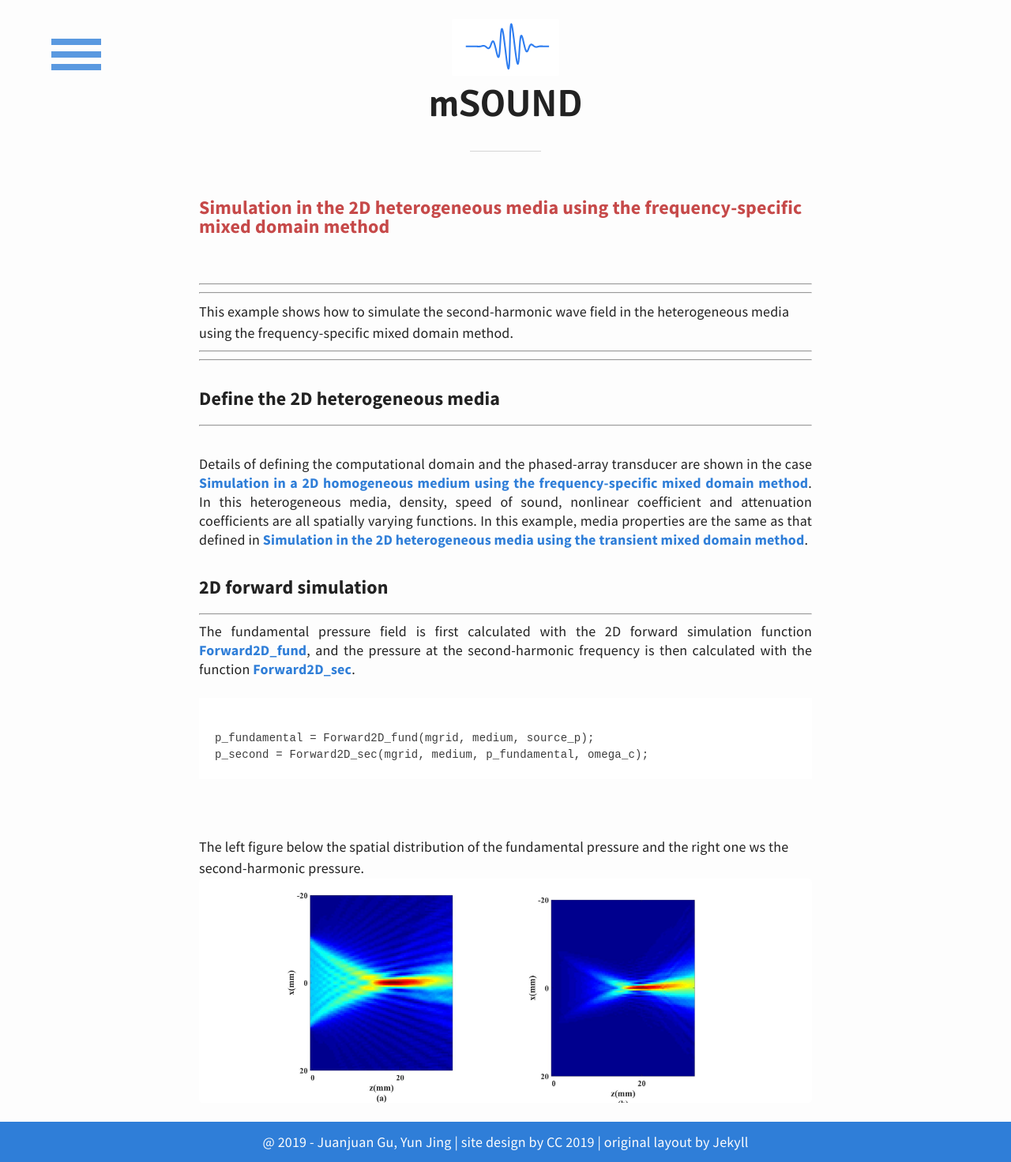
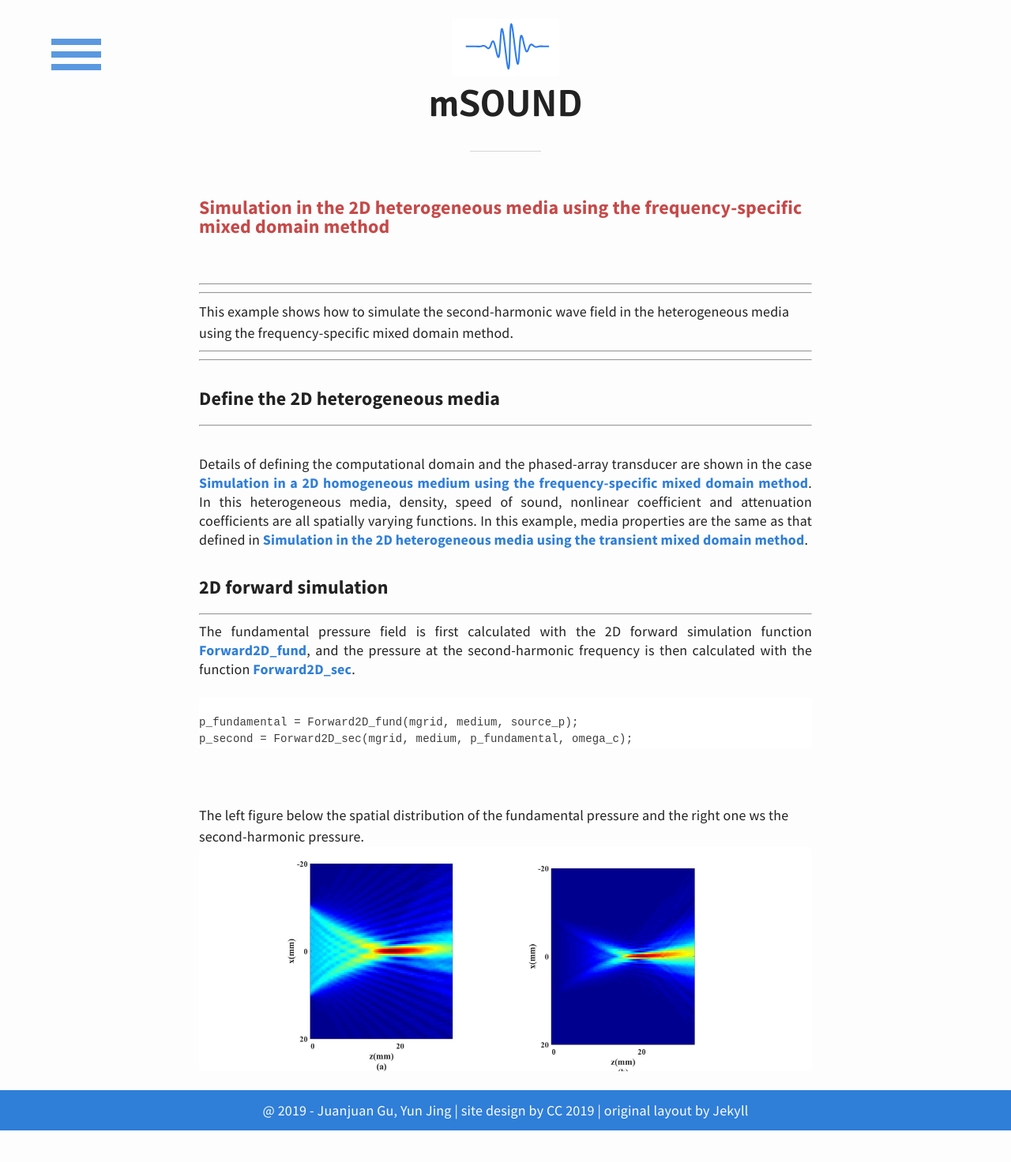
Before and after one commit to m-SOUND/mSOUND, a Jekyll site: the page built from _posts/2019-02-20-FSMDM_2D_heterogeneous.html, in a window 1280 px wide. Shown: the whole page at 79% size. Built offline with Jekyll 4.4.1, drawn with Linux system fonts in a browser that asks for light colours; after the commit the page ends 1432 px from its top, so only the background shows below that.

Commit message:
Update base.scss

```diff
--- a/_sass/base.scss
+++ b/_sass/base.scss
@@ -56,6 +56,4 @@
 code {
 	display: block;
 	font-family: monospace;
-        white-space: pre;
-	padding: 20px;
 }
```
